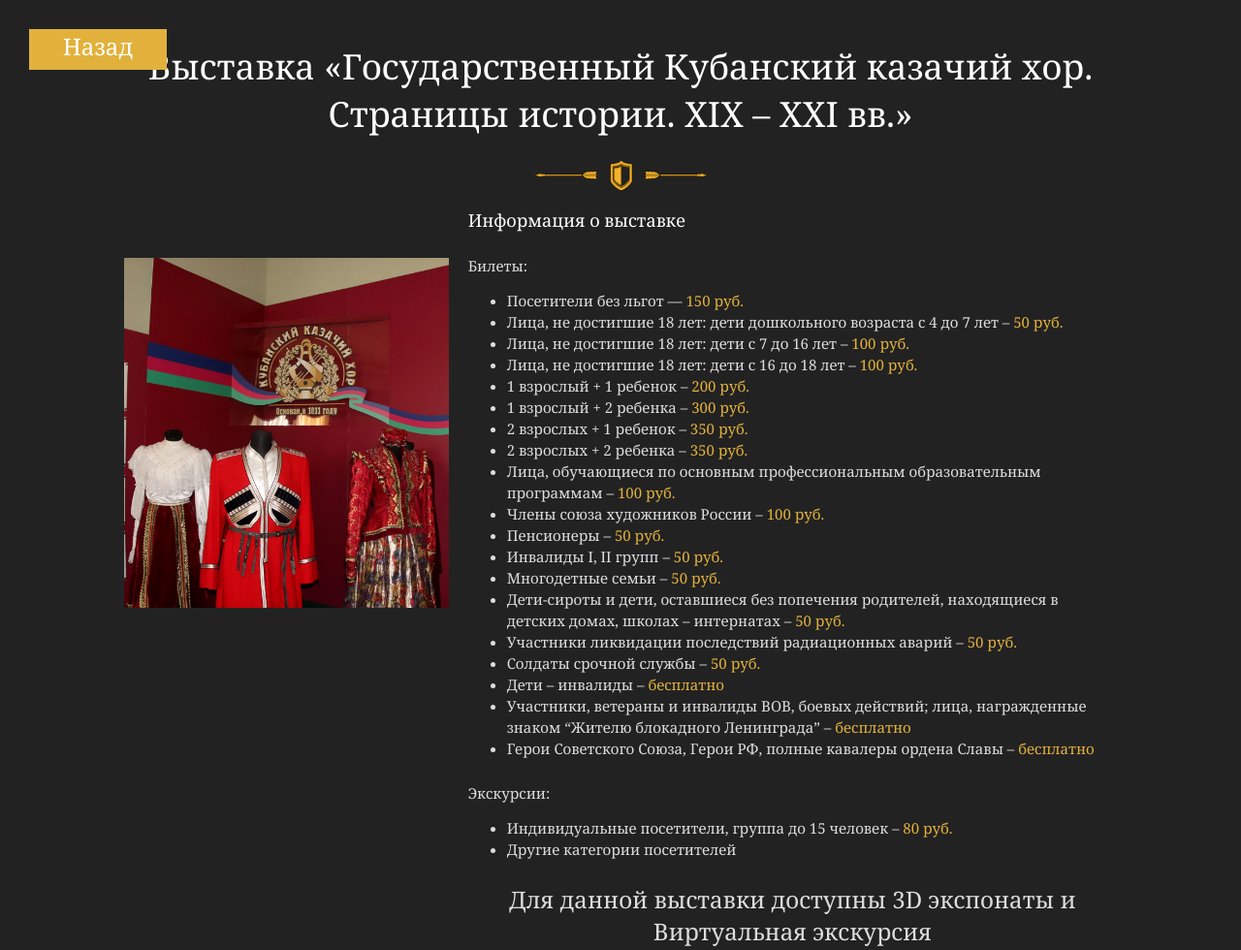
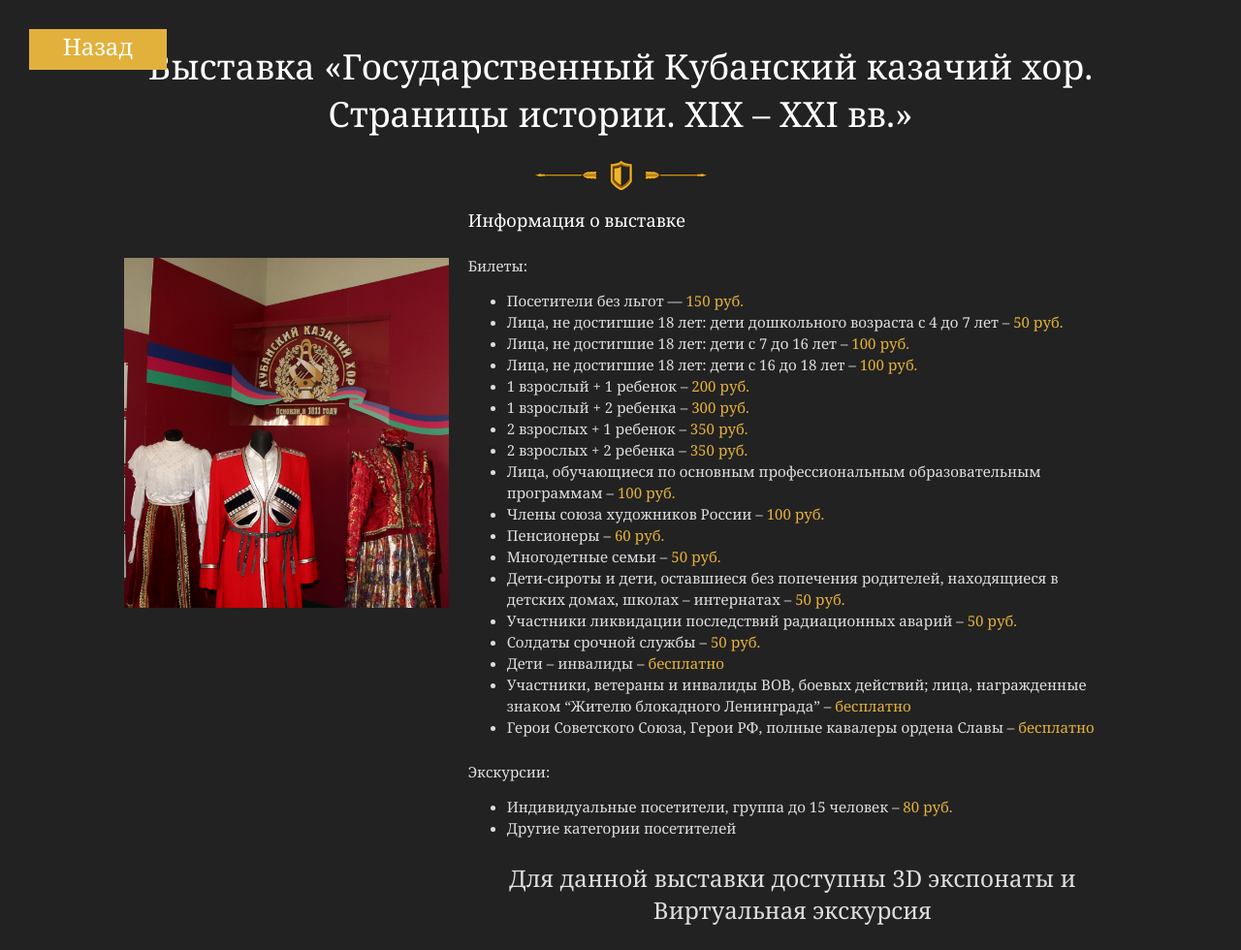
Before and after one commit to SergMedved/test-git, a plain HTML site: page exhibitions/permanent/04_kuban_cossack_choir/index.html in a window 1280 px wide. Shown: the top 980 px of the page at 97% size. Drawn offline with Linux system fonts and the light colour scheme.

Commit message:
Изменение контента kuban_cossack_choir

```diff
--- a/exhibitions/permanent/04_kuban_cossack_choir/index.html
+++ b/exhibitions/permanent/04_kuban_cossack_choir/index.html
@@ -30,8 +30,7 @@
             <li class="exhibition-info__list-item">2 взрослых + 2 ребенка – <span class="exhibition-info__price">350 руб.</span></li>
             <li class="exhibition-info__list-item">Лица, обучающиеся по основным профессиональным образовательным программам – <span class="exhibition-info__price">100 руб.</span></li>
             <li class="exhibition-info__list-item">Члены союза художников России – <span class="exhibition-info__price">100 руб.</span></li>
-            <li class="exhibition-info__list-item">Пенсионеры – <span class="exhibition-info__price">50 руб.</span></li>
-            <li class="exhibition-info__list-item">Инвалиды I, II групп – <span class="exhibition-info__price">50 руб.</span></li>
+            <li class="exhibition-info__list-item">Пенсионеры – <span class="exhibition-info__price">60 руб.</span></li>
             <li class="exhibition-info__list-item">Многодетные семьи – <span class="exhibition-info__price">50 руб.</span></li>
             <li class="exhibition-info__list-item">Дети-сироты и дети, оставшиеся без попечения родителей, находящиеся в детских домах, школах – интернатах – <span class="exhibition-info__price">50 руб.</span></li>
             <li class="exhibition-info__list-item">Участники ликвидации последствий радиационных аварий – <span class="exhibition-info__price">50 руб.</span></li>
```
